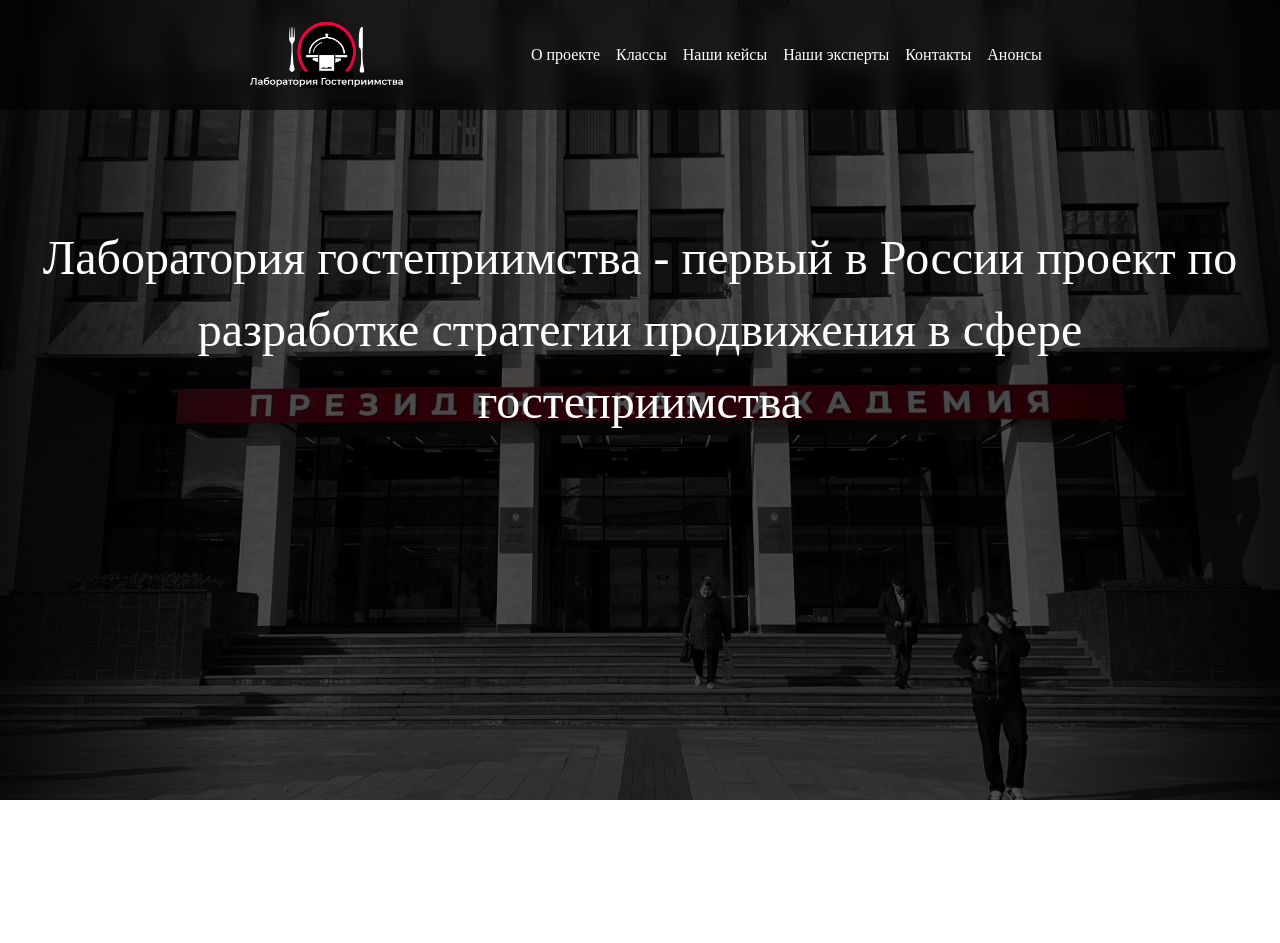
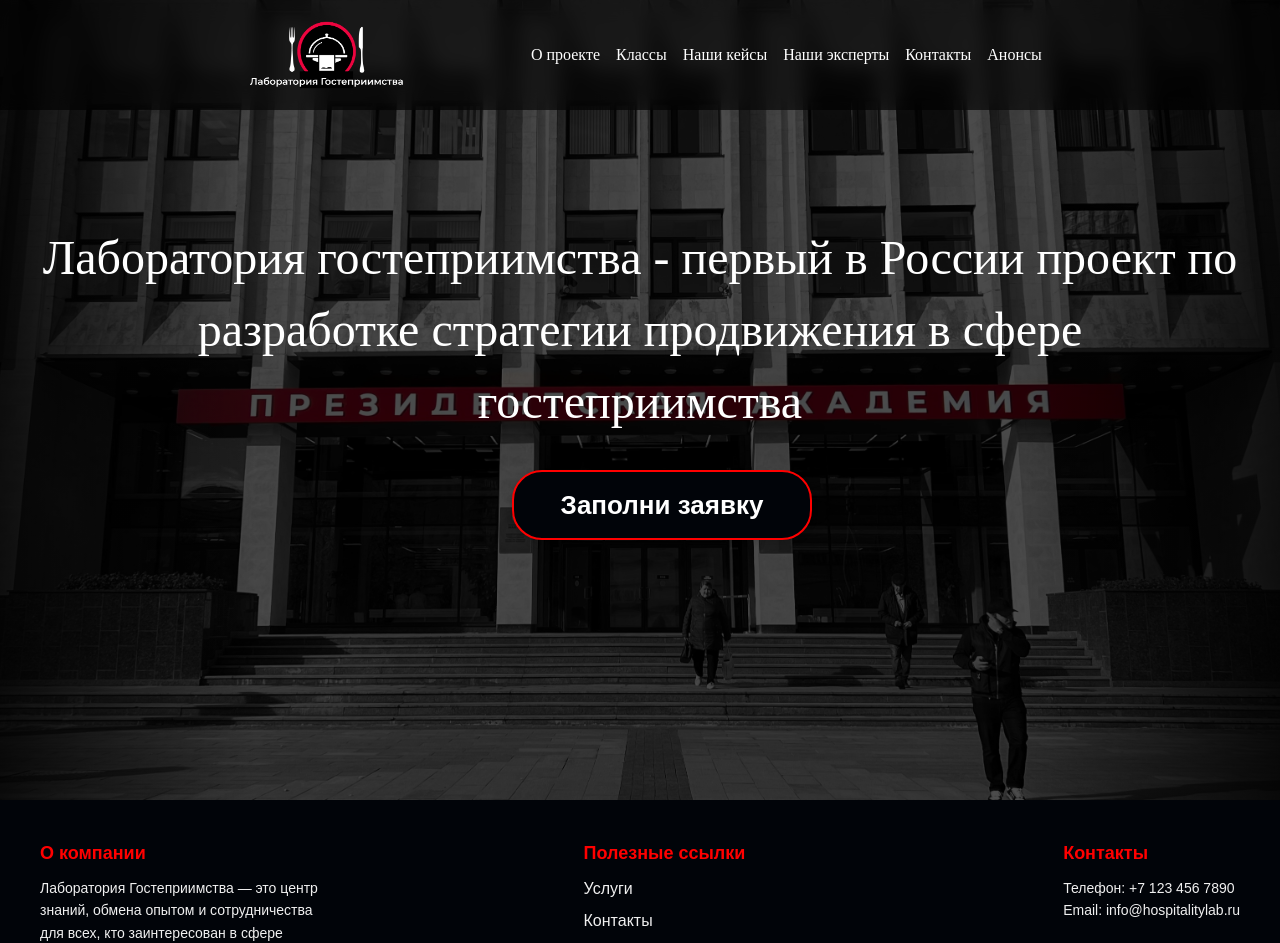
Before and after one commit to belovdima/PROJECTS, a React (Vite) app in the folder Ranepa/: page / in a window 1280 px wide. Shown: the top 943 px of the page. Before the commit the page ends 800 px from the top, so only its background shows below. Built offline with nearby package versions, Linux system fonts and the light colour scheme; a web font is replaced by a local one.

Commit message:
added button

```diff
--- a/Ranepa/src/components/App.tsx
+++ b/Ranepa/src/components/App.tsx
@@ -5,7 +5,7 @@ import { MainComponent } from "./MainComponent";
 // import { Contact } from "./Contact";
 // import { Expert } from "./Expert";
 // import { FAQ } from "./FAQ";
-// import { Footer } from "./Footer";
+import { Footer } from "./Footer";
 // import { Header } from "./Header";
 // import { Help } from "./Help";
 // import { Project } from "./Project";
@@ -26,7 +26,7 @@ function App() {
             <Help />
             <Ready />
             <Project /> */}
-            {/* <Footer /> */}
+            <Footer />
         </>
     );
 }
--- a/Ranepa/src/components/MainComponent.tsx
+++ b/Ranepa/src/components/MainComponent.tsx
@@ -32,6 +32,10 @@ export const MainComponent = () => {
                 Лаборатория гостеприимства - первый в России проект по
                 разработке стратегии продвижения в сфере гостеприимства
             </div>
+
+            <button type="button" className="main-component__button">
+                Заполни заявку
+            </button>
         </div>
     );
 };
--- a/Ranepa/src/styles/css/styles.css
+++ b/Ranepa/src/styles/css/styles.css
@@ -290,6 +290,50 @@ a:active {
   text-align: center;
   padding: 2rem;
   margin-top: 5rem;
+}
+
+.main-component__button {
+  padding: 12px 24px;
+  z-index: 4;
+  width: 300px;
+  height: 70px;
+  position: relative;
+  left: 40%;
+  border: 2px solid #ff0000; /* Красная рамка */
+  border-radius: 30px; /* Округлые края */
+  outline: none; /* Убираем стандартные обводки */
+  color: #fff;
+  background-color: #010409; /* Тёмный фон кнопки */
+  -webkit-box-shadow: 0 4px 6px rgba(0, 0, 0, 0.1);
+  box-shadow: 0 4px 6px rgba(0, 0, 0, 0.1); /* Лёгкая тень по умолчанию */
+  cursor: pointer;
+  -webkit-transition: all 0.3s ease;
+  transition: all 0.3s ease; /* Плавный переход для всех изменений */
+  font-family: Rubik, sans-serif;
+  font-size: 26px;
+  font-weight: 700;
+}
+
+.main-component__button:hover {
+  color: #fff; /* Белый цвет текста */
+  background-color: #ff0000; /* Меняем фон на красный при наведении */
+  -webkit-box-shadow: 0 10px 20px rgba(161, 48, 48, 0.8);
+  box-shadow: 0 10px 20px rgba(161, 48, 48, 0.8); /* Красная тень */
+  -webkit-transform: scale(1.05);
+  -ms-transform: scale(1.05);
+  transform: scale(1.05); /* Лёгкое увеличение кнопки при наведении */
+}
+
+.main-component__button:active {
+  -webkit-box-shadow: 0 6px 10px rgba(255, 77, 77, 0.6);
+  box-shadow: 0 6px 10px rgba(255, 77, 77, 0.6); /* Тень при нажатии */
+  -webkit-transform: scale(0.98);
+  -ms-transform: scale(0.98);
+  transform: scale(0.98); /* Эффект нажатия — уменьшение */
+}
+
+.main-component__button:focus-visible {
+  outline: 2px solid #ff4d4d; /* Красная обводка при фокусе через клавиатуру */
 }
 
 .services {
@@ -898,7 +942,7 @@ input:focus ~ .help-request-form .form-group .focus-border, textarea:focus ~ .he
 .footer {
   padding: 40px 40px 20px;
   color: #f0f0f0; /* Светлый цвет текста */
-  background-color: #1f1f1f; /* Тёмно-серый фон, как у хедера */
+  background-color: #010409; /* Тёмно-серый фон, как у хедера */
   font-family: Rubik, sans-serif;
   font-weight: 400;
 }
@@ -929,7 +973,7 @@ input:focus ~ .help-request-form .form-group .focus-border, textarea:focus ~ .he
 }
 .footer__title {
   margin-bottom: 10px;
-  color: #ff4d4d; /* Красный заголовок */
+  color: #ff0000; /* Красный заголовок */
   font-size: 18px;
   font-weight: 700;
 }
--- a/Ranepa/src/styles/scss/_footer.scss
+++ b/Ranepa/src/styles/scss/_footer.scss
@@ -1,7 +1,7 @@
 .footer {
     padding: 40px 40px 20px;
     color: #f0f0f0; /* Светлый цвет текста */
-    background-color: #1f1f1f; /* Тёмно-серый фон, как у хедера */
+    background-color: $black; /* Тёмно-серый фон, как у хедера */
     font-family: Rubik, sans-serif;
     font-weight: 400;
 
@@ -24,7 +24,7 @@
 
     &__title {
         margin-bottom: 10px;
-        color: #ff4d4d; /* Красный заголовок */
+        color: $red; /* Красный заголовок */
         font-size: 18px;
         font-weight: 700;
     }
--- a/Ranepa/src/styles/scss/_maincomponent.scss
+++ b/Ranepa/src/styles/scss/_maincomponent.scss
@@ -81,3 +81,44 @@
         margin-top: 5rem;
     }
 }
+
+.main-component__button {
+    padding: 12px 24px;
+    z-index: 4;
+    width: 300px;
+    height: 70px;
+    position: relative;
+    left: 40%;
+    border: 2px solid $red; /* Красная рамка */
+    border-radius: 30px; /* Округлые края */
+    outline: none; /* Убираем стандартные обводки */
+    color: #fff;
+    background-color: $black; /* Тёмный фон кнопки */
+    -webkit-box-shadow: 0 4px 6px rgba(0, 0, 0, 0.1);
+    box-shadow: 0 4px 6px rgba(0, 0, 0, 0.1); /* Лёгкая тень по умолчанию */
+    cursor: pointer;
+    -webkit-transition: all 0.3s ease;
+    transition: all 0.3s ease; /* Плавный переход для всех изменений */
+    font-family: Rubik, sans-serif;
+    font-size: 26px;
+    font-weight: 700;
+}
+.main-component__button:hover {
+    color: #fff; /* Белый цвет текста */
+    background-color: $red; /* Меняем фон на красный при наведении */
+    -webkit-box-shadow: 0 10px 20px rgba(161, 48, 48, 0.8);
+    box-shadow: 0 10px 20px rgba(161, 48, 48, 0.8); /* Красная тень */
+    -webkit-transform: scale(1.05);
+    -ms-transform: scale(1.05);
+    transform: scale(1.05); /* Лёгкое увеличение кнопки при наведении */
+}
+.main-component__button:active {
+    -webkit-box-shadow: 0 6px 10px rgba(255, 77, 77, 0.6);
+    box-shadow: 0 6px 10px rgba(255, 77, 77, 0.6); /* Тень при нажатии */
+    -webkit-transform: scale(0.98);
+    -ms-transform: scale(0.98);
+    transform: scale(0.98); /* Эффект нажатия — уменьшение */
+}
+.main-component__button:focus-visible {
+    outline: 2px solid #ff4d4d; /* Красная обводка при фокусе через клавиатуру */
+}
```
